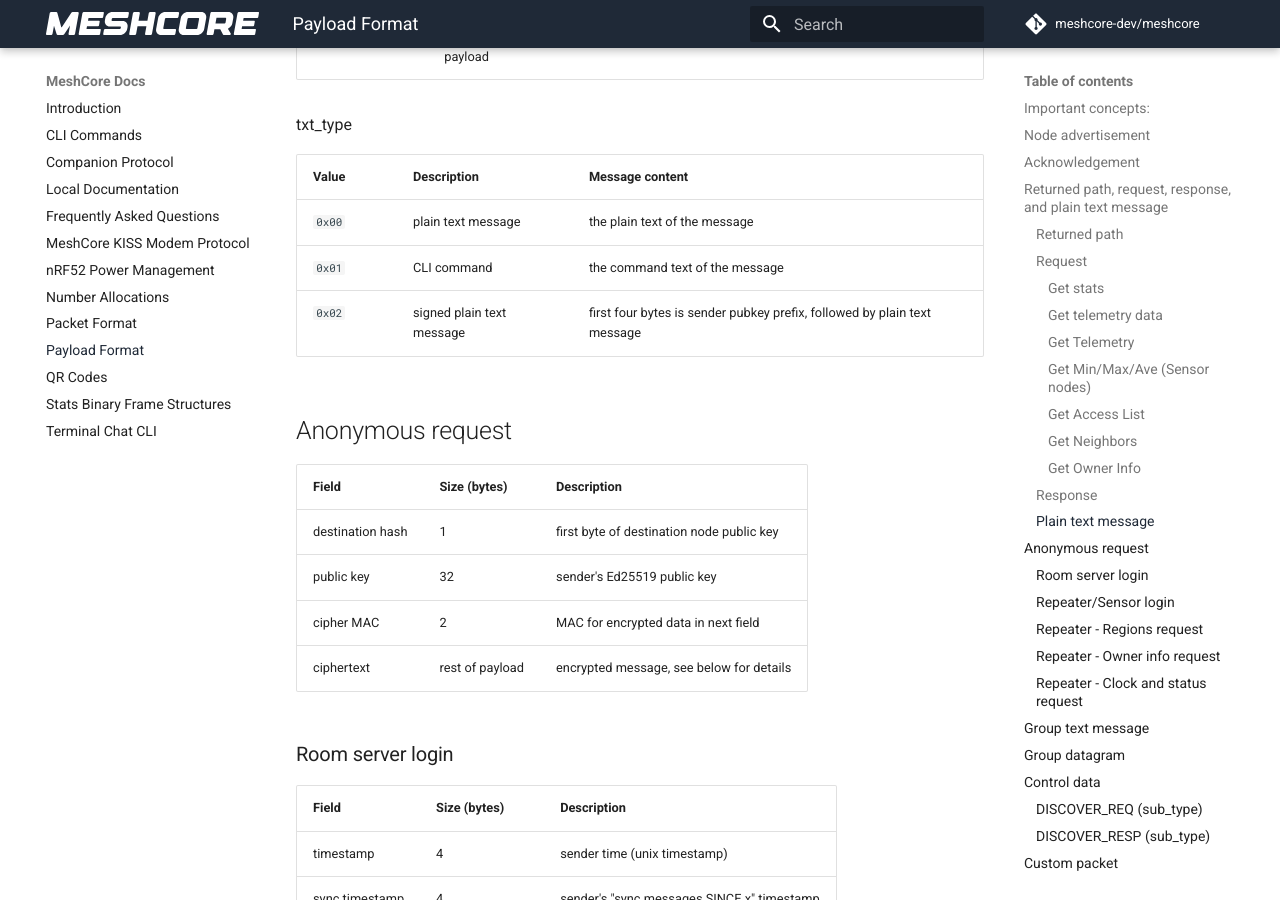
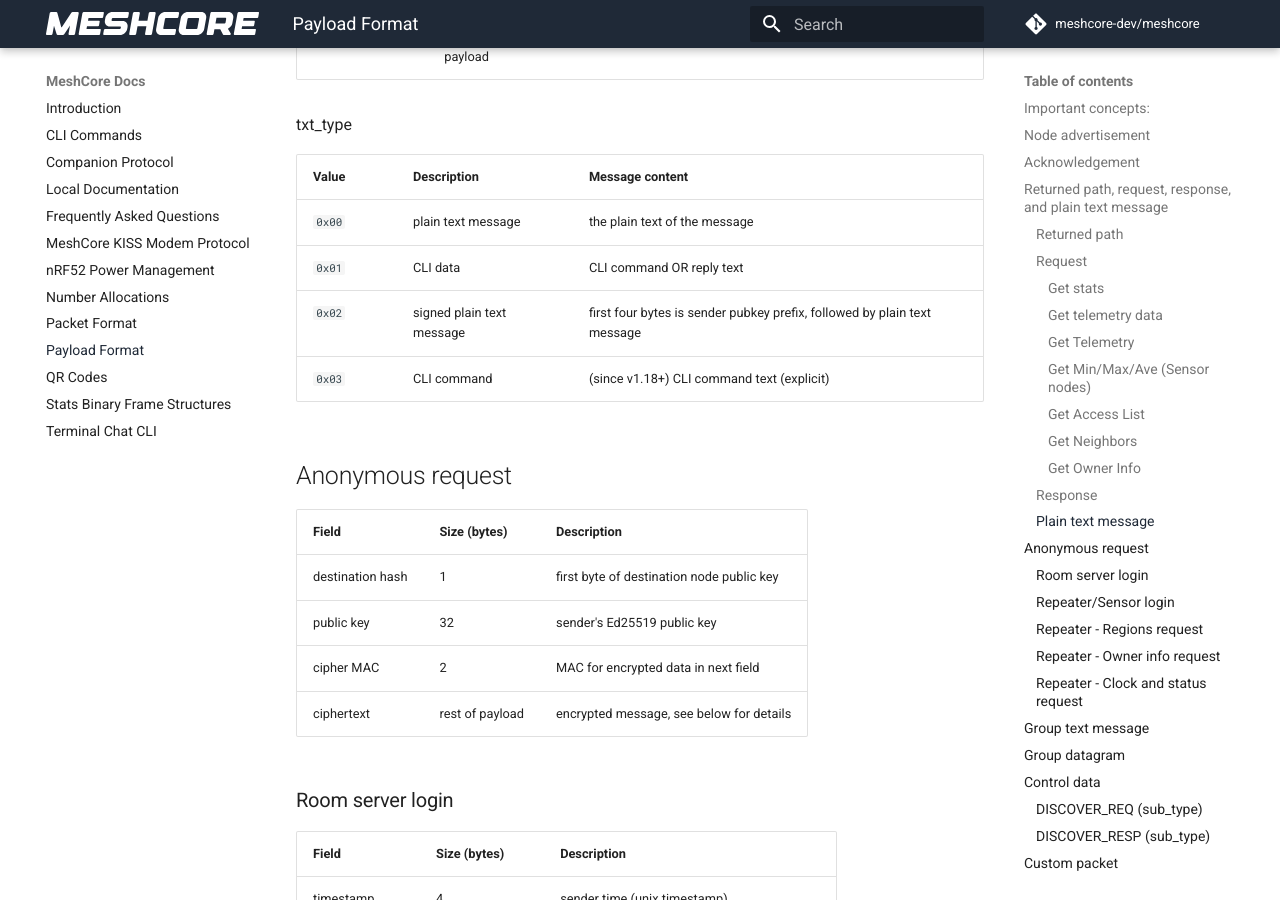
Before and after one commit to JacekVV/MeshCore-Hydra, an MkDocs documentation site: the page built from docs/payloads.md, in a window 1280 px wide and 900 px high, scrolled down 5400 px. Built offline with MkDocs 1.6.1 and Material for MkDocs 9.7.7, drawn with Linux system fonts in a browser that asks for light colours; comment, search, counter and statistics services are not loaded.

Commit message:
New TXT_TYPE_CLI_COMMAND (3)

```diff
--- a/docs/payloads.md
+++ b/docs/payloads.md
@@ -171,8 +171,9 @@ txt_type
 | Value  | Description               | Message content                                                          |
 |--------|---------------------------|--------------------------------------------------------------------------|
 | `0x00` | plain text message        | the plain text of the message                                            |
-| `0x01` | CLI command               | the command text of the message                                          |
+| `0x01` | CLI data                  | CLI command OR reply text                                                |
 | `0x02` | signed plain text message | first four bytes is sender pubkey prefix, followed by plain text message |
+| `0x03` | CLI command               | (since v1.18+) CLI command text (explicit)        |
 
 ## Anonymous request
 
```
